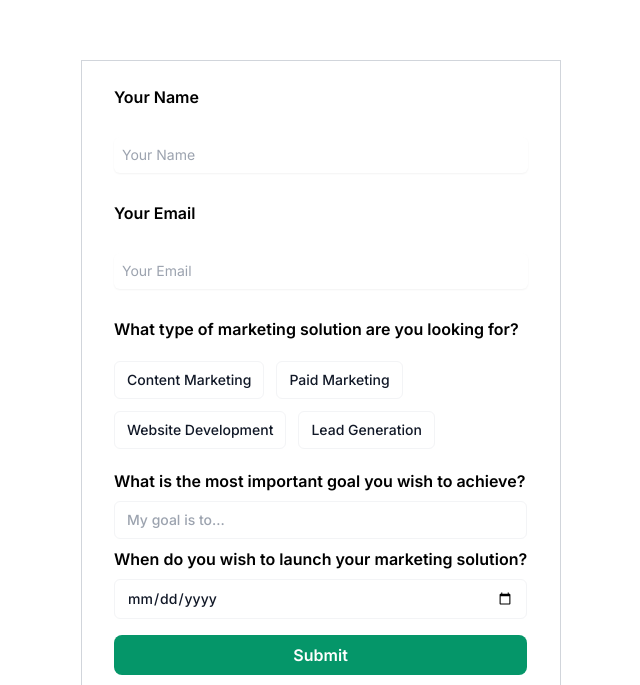
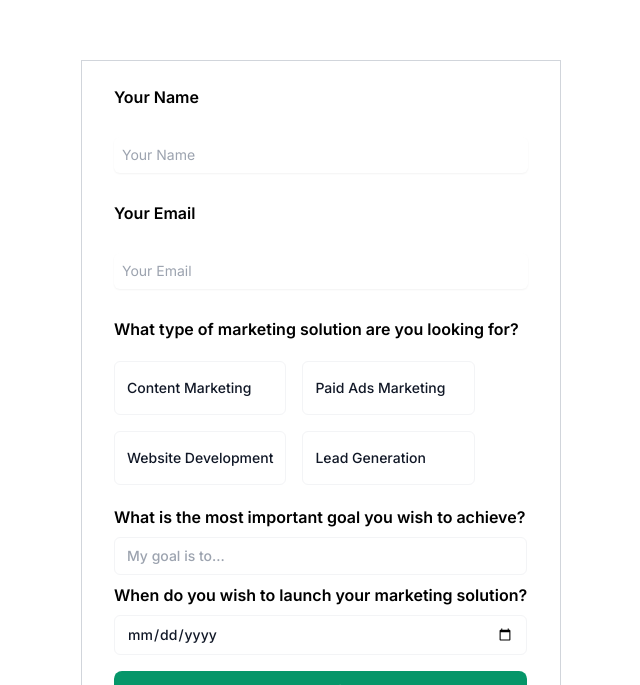
Before and after one commit to SLMCreatives/slm-website, a Next.js app: page /form in a window 1280 px wide. Shown: the part 596-1281 px from the top of the page, without its empty margins (319-959 px from the left). Built offline with nearby package versions, Linux system fonts and the light colour scheme.

Commit message:
form submit

```diff
--- a/app/Components/Header.tsx
+++ b/app/Components/Header.tsx
@@ -56,7 +56,10 @@ const Header = () => {
           ))}
         </div>
         <div className="hidden lg:flex lg:flex-1 lg:justify-end">
-          <a href="#" className="text-sm font-semibold leading-6 text-gray-900">
+          <a
+            href="/form"
+            className="text-sm font-semibold leading-6 text-gray-900"
+          >
             Get Quotation <span aria-hidden="true">&rarr;</span>
           </a>
         </div>
--- a/app/Components/MarketingForm.tsx
+++ b/app/Components/MarketingForm.tsx
@@ -4,15 +4,21 @@ import React, { useState } from "react";
 import { useRef, useEffect } from "react";
 import emailjs from "@emailjs/browser";
 
+const Services = [
+  { type: "Content Marketing" },
+  { type: "Paid Ads Marketing" },
+  { type: "Website Development" },
+  { type: "Lead Generation" },
+];
+
 const MarketingForm = () => {
-  const [allchecked, setAllChecked] = React.useState([]);
-  function handleChange(e: any) {
-    if (e.target.checked) {
-      setAllChecked([...allchecked, e.target.value]);
-    } else {
-      setAllChecked(allchecked.filter((item) => item !== e.target.value));
-    }
-  }
+  const [options, setOptions] = useState("");
+  const handleChange = (e: {
+    target: { value: React.SetStateAction<string> };
+  }) => {
+    setOptions(e.target.value);
+    console.log(e.target.value);
+  };
 
   useEffect(() => emailjs.init("9c0ucshiw0AIsRd15"), []);
   const nameRef = useRef<HTMLInputElement>();
@@ -22,7 +28,7 @@ const MarketingForm = () => {
   const goalRef = useRef<HTMLInputElement>();
   const [loading, setLoading] = useState(false);
 
-  const handleSubmit = async (e: any) => {
+  const handleSubmit = async (e: { preventDefault: () => void }) => {
     e.preventDefault();
     const serviceId = "service_fqriky5";
     const templateId = "template_tthfbab";
@@ -51,7 +57,6 @@ const MarketingForm = () => {
   return (
     <div className="flex w-[100%] h-[100%]">
       <fieldset className="flex flex-wrap gap-3">
-        <legend className="sr-only">Color</legend>
         <h1 className="my-2 font-semibold">Your Name</h1>
         <input
           type="text"
@@ -72,73 +77,30 @@ const MarketingForm = () => {
           ref={emailRef}
           onChange={(e) => console.log(e.target.value)}
         ></input>
+        <legend className="sr-only">Form</legend>
         <h1 className="my-2 font-semibold ">
           What type of marketing solution are you looking for?
         </h1>
-        <div>
+        <div className="grid grid-cols-2 gap-4">
+          {Services.map((item) => (
             <label
-            htmlFor="Content"
-            className="flex cursor-pointer items-center justify-center rounded-md border border-gray-100 bg-white px-3 py-2 text-gray-900 hover:border-gray-200 has-[:checked]:border-emerald-500 has-[:checked]:bg-emerald-500 has-[:checked]:text-white"
+              htmlFor={item.type}
+              className="flex cursor-pointer rounded-md border border-gray-100 bg-white px-3 py-4 text-gray-900 hover:border-gray-200 has-[:checked]:border-emerald-500 has-[:checked]:bg-emerald-500 has-[:checked]:text-white"
             >
               <input
-              type="checkbox"
+                type="radio"
                 name="MarketingOptions"
-              value="Content"
-              id="Content"
+                value={item.type}
+                id={item.type}
                 className="sr-only"
+                ref={optionsRef}
                 onChange={handleChange}
               />
-            <p className="text-sm font-medium">Content Marketing</p>
+              <p className="text-sm font-medium">{item.type}</p>
             </label>
+          ))}
         </div>
-        <div>
-          <label
-            htmlFor="Paid"
-            className="flex cursor-pointer items-center justify-center rounded-md border border-gray-100 bg-white px-3 py-2 text-gray-900 hover:border-gray-200 has-[:checked]:border-emerald-500 has-[:checked]:bg-emerald-500 has-[:checked]:text-white"
-          >
-            <input
-              type="checkbox"
-              name="MarketingOptions"
-              value="Paid"
-              id="Paid"
-              className="sr-only"
-              onChange={handleChange}
-            />
-            <p className="text-sm font-medium">Paid Marketing</p>
-          </label>
-        </div>
-        <div>
-          <label
-            htmlFor="Website"
-            className="flex cursor-pointer items-center justify-center rounded-md border border-gray-100 bg-white px-3 py-2 text-gray-900 hover:border-gray-200 has-[:checked]:border-emerald-500 has-[:checked]:bg-emerald-500 has-[:checked]:text-white"
-          >
-            <input
-              type="checkbox"
-              name="MarketingOptions"
-              value="Website"
-              id="Website"
-              className="sr-only"
-              onChange={handleChange}
-            />
-            <p className="text-sm font-medium">Website Development</p>
-          </label>
-        </div>
-        <div>
-          <label
-            htmlFor="LeadGeneration"
-            className="flex cursor-pointer items-center justify-center rounded-md border border-gray-100 bg-white px-3 py-2 text-gray-900 hover:border-gray-200 has-[:checked]:border-emerald-500 has-[:checked]:bg-emerald-500 has-[:checked]:text-white"
-          >
-            <input
-              type="checkbox"
-              name="MarketingOptions"
-              value="LeadGeneration"
-              id="LeadGeneration"
-              className="sr-only"
-              onChange={handleChange}
-            />
-            <p className="text-sm font-medium">Lead Generation</p>
-          </label>
-        </div>
+
         <div>
           <h1 className="my-2 font-semibold">
             What is the most important goal you wish to achieve?
```
Lines whose indentation alone changed are shown as unchanged.
